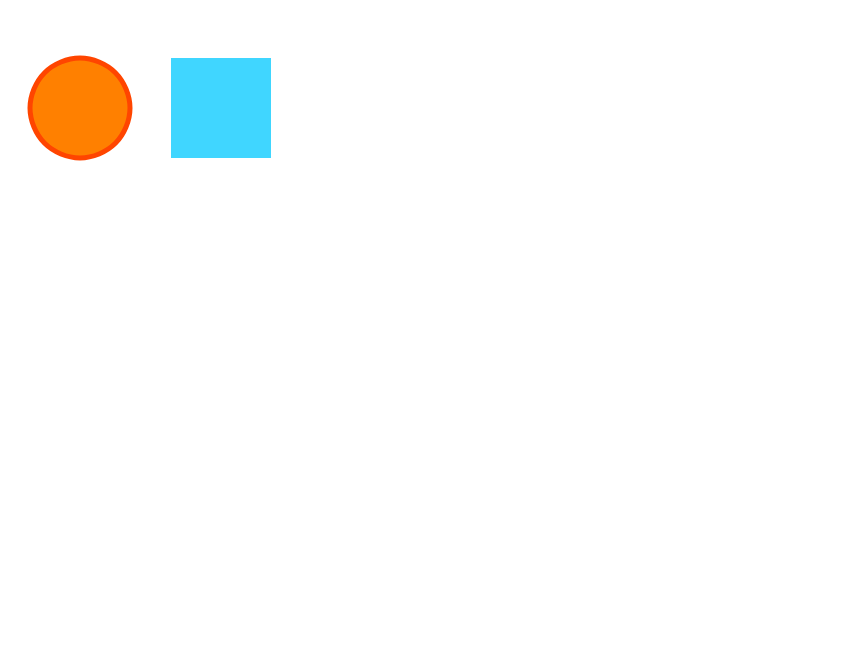
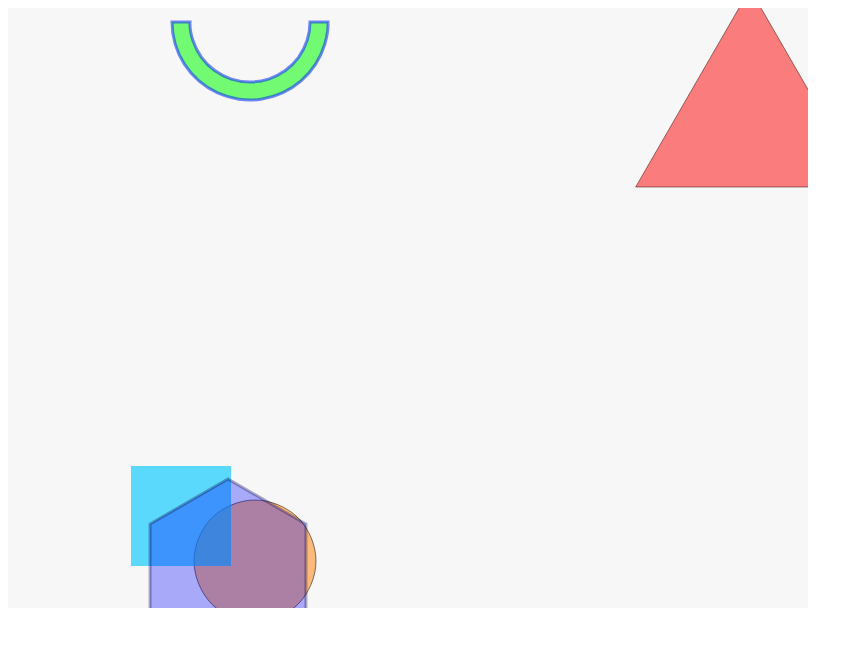
Before and after one commit to computershawn/KandinskyBot, a plain HTML site: page index.html in a window 1280 px wide. Shown: the whole page, without its empty margins (0-844 px from the left). Drawn offline with Linux system fonts and the light colour scheme.

Commit message:
Added basic shapes functionality
Added customizable arc, circle, triangle, rectangle and hexagon shapes and set the program to refresh every 2 seconds.

```diff
--- a/css/style.css
+++ b/css/style.css
@@ -0,0 +1,3 @@
+#draw-shapes svg {
+  background-color: #f7f7f7;
+}
--- a/index.html
+++ b/index.html
@@ -10,6 +10,8 @@
 
   <body>
     <div id="draw-shapes"></div>
+    <script src="/js/basicShapes.js"></script>
+    <script src="/js/utils.js"></script>
     <script src="/js/script.js"></script>
   </body>
 </html>
--- /dev/null
+++ b/js/basicShapes.js
@@ -0,0 +1,61 @@
+
+function doTriangle(xC, yC, triangleRadius, fill , stroke, strokeWeight, opacity) {
+  tri0 = two.makePolygon(xC, yC, triangleRadius, 3)
+  tri0.opacity = opacity
+  tri0.fill = fill
+  if(strokeWeight === 0) {
+    tri0.noStroke()
+  } else {
+    tri0.stroke = stroke
+    tri0.linewidth = strokeWeight
+  }
+}
+
+function doHexagon(xC, yC, hexRadius, fill , stroke, strokeWeight, opacity) {
+  hex0 = two.makePolygon(xC, yC, hexRadius, 6)
+  hex0.rotation = Math.PI / 2
+  hex0.opacity = opacity
+  hex0.fill = fill
+  if(strokeWeight === 0) {
+    hex0.noStroke()
+  } else {
+    hex0.stroke = stroke
+    hex0.linewidth = strokeWeight
+  }
+}
+
+function doArc(xC, yC, radius0, radius1, startAngle, endAngle, fill, stroke, strokeWeight, opacity) {
+  arc0 = two.makeArcSegment(xC, yC, radius0, radius1, startAngle, endAngle)
+  arc0.opacity = opacity
+  arc0.fill = fill
+  if(strokeWeight === 0) {
+    arc0.noStroke()
+  } else {
+    arc0.stroke = stroke
+    arc0.linewidth = strokeWeight
+  }
+}
+
+function doCircle(xC, yC, circleRadius, fill, stroke, strokeWeight, opacity) {
+  cir0 = two.makeCircle(xC, yC, circleRadius)
+  cir0.opacity = opacity
+  cir0.fill = fill
+  if(strokeWeight === 0) {
+    cir0.noStroke()
+  } else {
+    cir0.stroke = stroke
+    cir0.linewidth = strokeWeight
+  }
+}
+
+function doRectangle(xC, yC, width, height, fill, stroke, strokeWeight, opacity) {
+  rec0 = two.makeRectangle(x, y, width, height)
+  rec0.opacity = opacity
+  rec0.fill = fill
+  if(strokeWeight === 0) {
+    rec0.noStroke()
+  } else {
+    rec0.stroke = stroke
+    rec0.linewidth = strokeWeight
+  }
+}
--- a/js/script.js
+++ b/js/script.js
@@ -1,21 +1,83 @@
+let canvasWd = 800
+let canvasHt = 600
+
 // Make an instance of two and place it on the page.
-var elem = document.getElementById('draw-shapes');
-var params = { width: 285, height: 200 };
-var two = new Two(params).appendTo(elem);
+var elem = document.getElementById('draw-shapes')
+var params = { width: canvasWd, height: canvasHt }
+var two = new Two(params).appendTo(elem)
 
 // two has convenience methods to create shapes.
-var circle = two.makeCircle(72, 100, 50);
-var rect = two.makeRectangle(213, 100, 100, 100);
+let x, y, rad0, rad1, sides, wd, ht, opacity
+let rec0, cir0, tri0, arc0
+let fill, stroke, strokeWeight
 
-// The object returned has many stylable properties:
-circle.fill = '#FF8000';
-circle.stroke = 'orangered'; // Accepts all valid css color
-circle.linewidth = 5;
+function refresh() {
+  two.clear()
 
-rect.fill = 'rgb(0, 200, 255)';
-rect.opacity = 0.75;
-rect.noStroke();
+  // DRAW A CIRCLE
+  x = Math.round(Math.random()*canvasWd)
+  y = Math.round(Math.random()*canvasHt)
+  rad0 = Math.round(Math.random() * 80 + 20)
+  fill = '#FF8000'
+  stroke = '#000000'
+  strokeWeight = 1
+  opacity = randomRange(0.25, .75, false)
+  doCircle(x, y, rad0, fill, stroke, strokeWeight, opacity)
 
-// Don't forget to tell two to render everything
-// to the screen
-two.update();
+
+  // DRAW A RECTANGLE
+  x = Math.round(Math.random()*canvasWd)
+  y = Math.round(Math.random()*canvasHt)
+  wd = 100
+  ht = 100
+  fill = 'rgb(0, 200, 255)'
+  strokeWeight = randomRange(0, 4, true)
+  opacity = randomRange(0.25, .75, false)
+  doRectangle(x, y, wd, ht, fill, stroke, strokeWeight, opacity)
+
+
+  // DRAW A TRIANGLE
+  x = Math.round(Math.random()*canvasWd)
+  y = Math.round(Math.random()*canvasHt)
+  rad0 = Math.round(Math.random() * 80 + 20)
+  fill = '#FF0000'
+  stroke = '#330000'
+  strokeWeight = randomRange(0, 4, true)
+  opacity = randomRange(0.25, .75, false)
+  doTriangle(x, y, rad0, fill, stroke, strokeWeight, opacity)
+
+
+  // DRAW A HEXAGON
+  x = Math.round(Math.random()*canvasWd)
+  y = Math.round(Math.random()*canvasHt)
+  //rad0 = Math.round(Math.random() * 80 + 20)
+  rad0 = randomRange(20, 100, true)
+  fill = '#0000FF'
+  stroke = '#000044'
+  strokeWeight = randomRange(0, 4, true)
+  opacity = randomRange(0.25, .75, false)
+  doHexagon(x, y, rad0, fill, stroke, strokeWeight, opacity)
+
+
+  // DRAW AN ARC
+  x = Math.round(Math.random()*canvasWd)
+  y = Math.round(Math.random()*canvasHt)
+  rad0 = randomRange(20, 100, true)
+  rad1 = randomRange(20, 100, true)
+  if(Math.abs(rad0 - rad1) < 2) {
+    rad1 = rad0 + 2
+  }
+  fill = '#00FF00'
+  stroke = '#0022FF'
+  strokeWeight = randomRange(0, 4, true)
+  opacity = randomRange(0.25, .75, false)
+  doArc(x, y, rad0, rad1, 0, Math.PI, fill, stroke, strokeWeight, opacity)
+
+  two.update()
+}
+
+// To turn off this timed refresh, comment out
+// this line and un-comment the 'refresh' on
+// the line under it...
+let thing = setInterval(refresh, 2000)
+//refresh()
--- /dev/null
+++ b/js/utils.js
@@ -0,0 +1,33 @@
+// JUST A FEW UTILITY FUNCTIONS TO MAKE REPETITIVE
+// MATH TASKS A BIT EASIER
+
+
+// Get a number between minNum and maxNum
+// If the 'round' parameter is set to free,
+// the function will round the number
+function randomRange(minNum, maxNum, round) {
+  let num = Math.random() * (maxNum-minNum) + minNum
+  if(round) {
+    return Math.round(num)
+  } else {
+    return num
+  }
+}
+
+function getAngle(angleMode) {
+  // Return a random angle from one of the following two
+  // arrays. Shapes at 30- and 45-degree angles were common
+  // in early 20th century graphic design. We can rotate some
+  // or all of our shapes to these special angles
+  let thirties = [30, 60, 120, 150, 210, 240, 300, 330]
+  let fortyfives = [45, 135, 225, 315]
+  let index
+
+  if(angleMode === 0) {
+    index = Math.round(Math.random() * thirties.length)
+    return thirties[index]
+  } else {
+    index = Math.round(Math.random() * fortyfives.length)
+    return fortyfives[index]
+  }
+}
```
